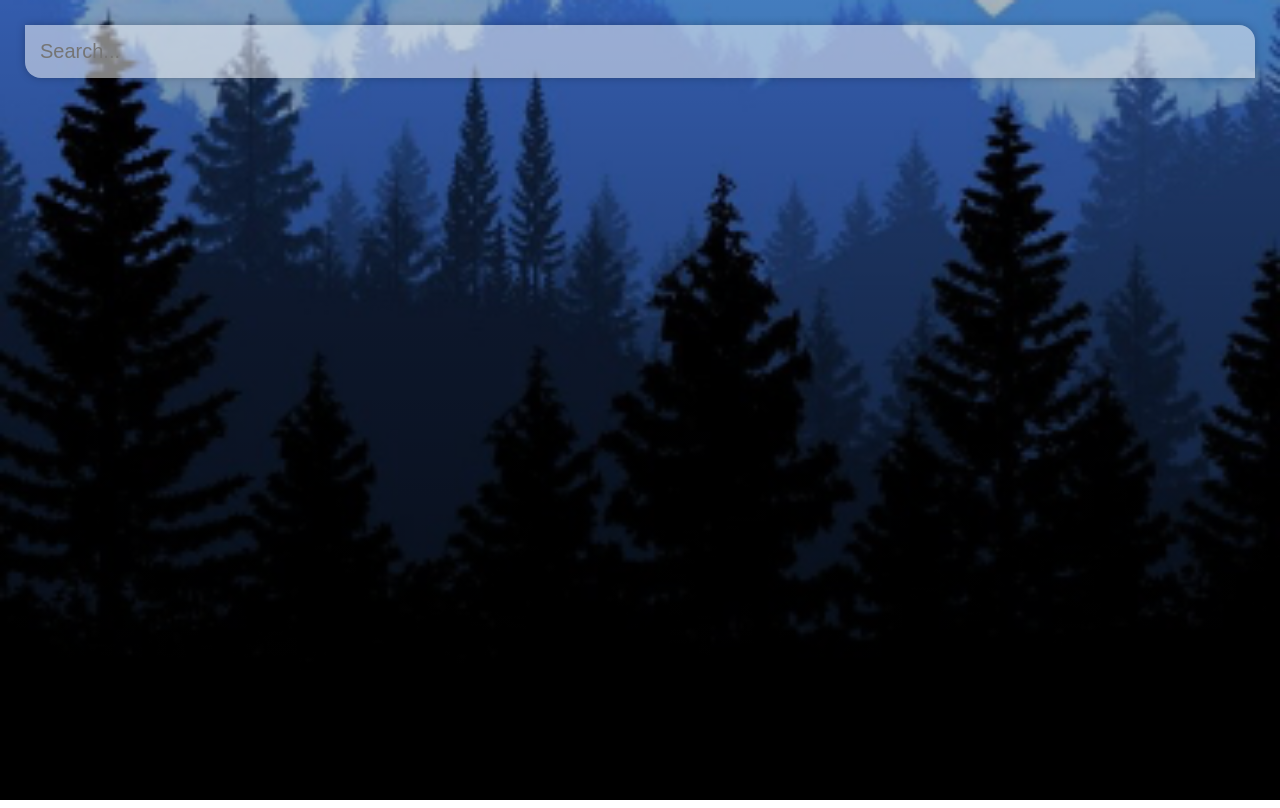
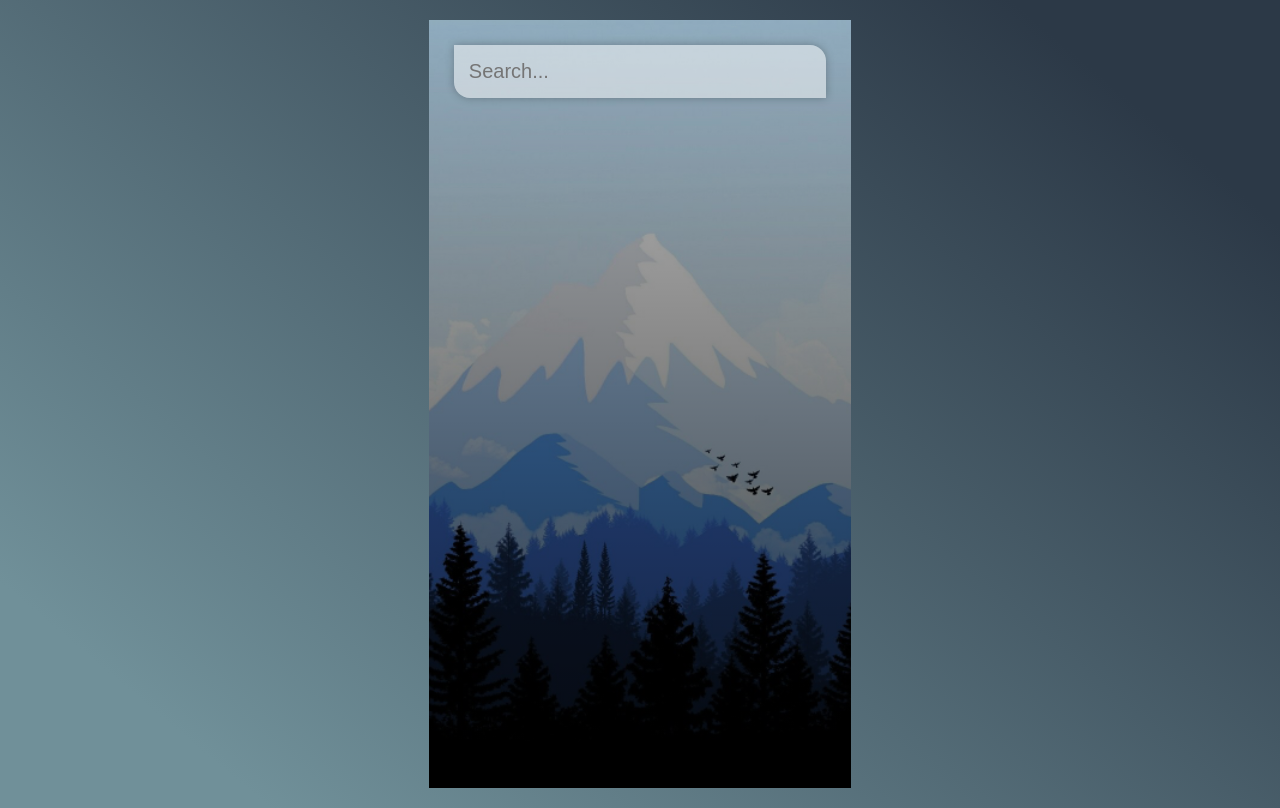
Before and after one commit to radek-winiecki/weather-app, a Vue app: page / in a window 1280 px wide. Built offline with nearby package versions, Linux system fonts and the light colour scheme.

Commit message:
resize the main section and add a linear-gradient for the bg

```diff
--- a/src/App.vue
+++ b/src/App.vue
@@ -77,6 +77,10 @@ export default {
 
 body {
   font-family: 'montserrat', sans-serif;
+  max-width: 33vw;
+  margin: 0 auto;
+  padding: 20px 0px;
+  background-image: linear-gradient(40deg, #709099 12%, #2c3947 88%);
 }
 
 #app {
@@ -89,7 +93,7 @@ body {
   background-image: url('./assets/warm-bg.jpg');
 }
 main {
-  min-height: 100vh;
+  min-height: 96vh;
   padding: 25px;
 
   background-image: linear-gradient(to bottom, rgba(0, 0, 0, 0.25), rgba(0, 0, 0, 0.75));
```
